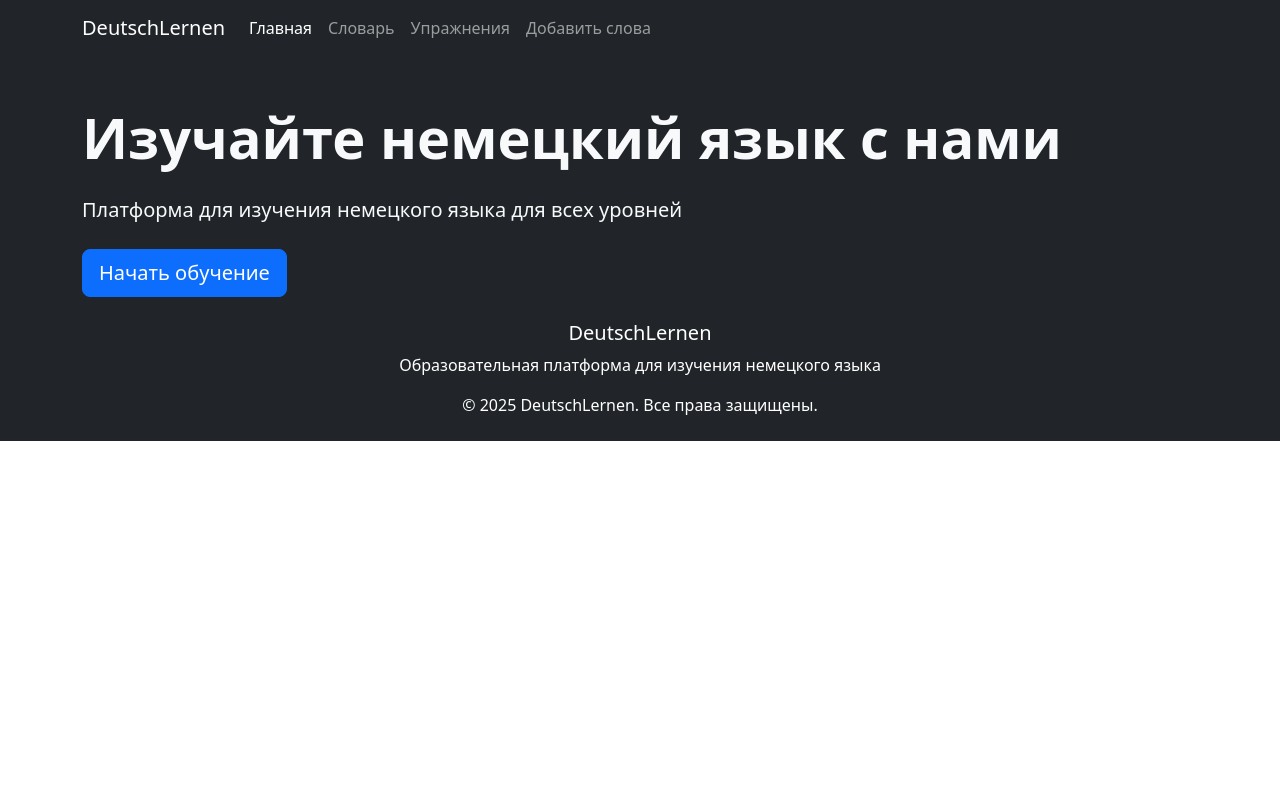
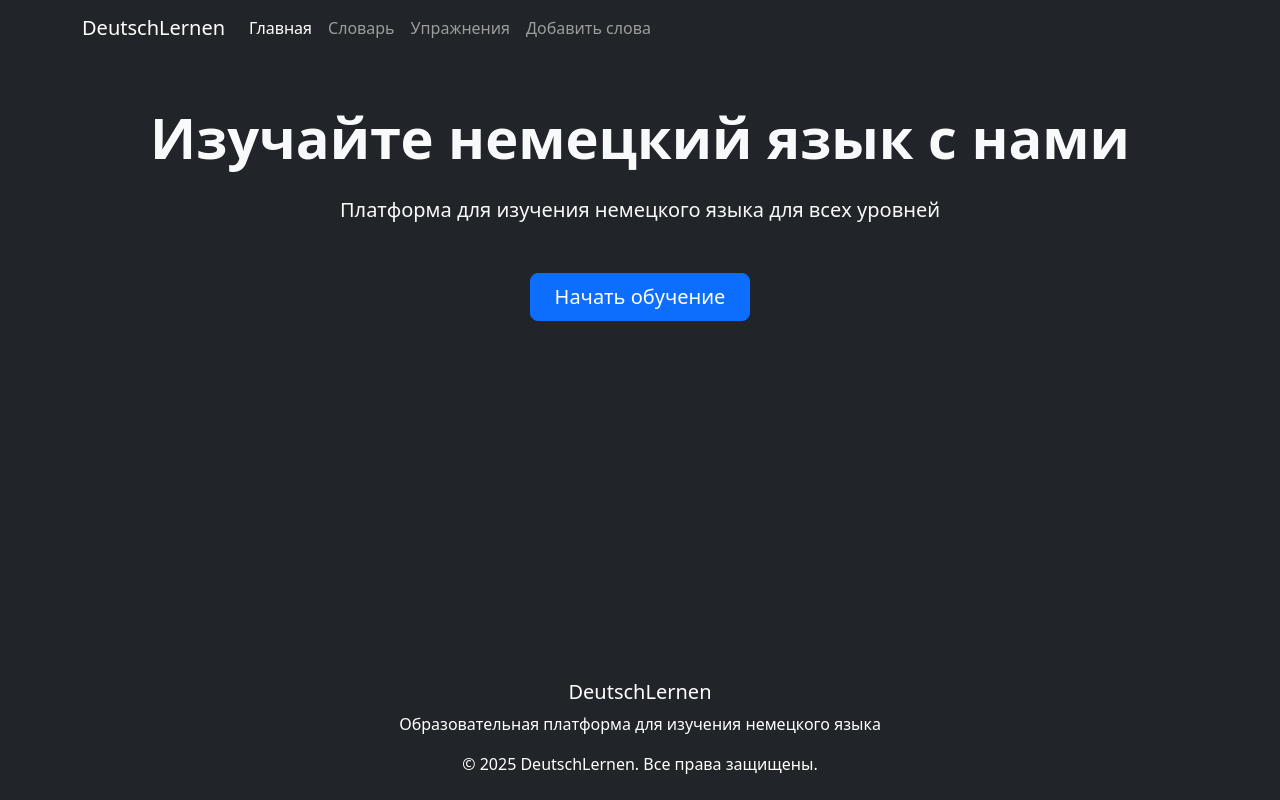
Before and after one commit to BitmanBT/LearningGerman, a Django app: page / in a window 1280 px wide. Run offline with Django 5.2, Linux system fonts and the light colour scheme.

Commit message:
Fixed the styles on the main page

```diff
--- a/learning_german/educational_platform/templates/educational_platform/index.html
+++ b/learning_german/educational_platform/templates/educational_platform/index.html
@@ -1,12 +1,12 @@
 <!DOCTYPE html>
-<html lang="ru">
+<html lang="ru" class="h-100">
 <head>
     <meta charset="UTF-8">
     <meta name="viewport" content="width=device-width, initial-scale=1.0">
     <title>DeutschLernen - Образовательная платформа для изучения немецкого языка</title>
     <link href="https://cdn.jsdelivr.net/npm/bootstrap@5.3.0/dist/css/bootstrap.min.css" rel="stylesheet">
 </head>
-<body class="d-flex flex-column min-vh-100">
+<body class="d-flex flex-column h-100 bg-dark">
     <nav class="navbar navbar-expand-lg navbar-dark bg-dark">
         <div class="container">
             <a class="navbar-brand" href="">DeutschLernen</a>
@@ -27,33 +27,29 @@
                     <li class="nav-item">
                         <a class="nav-link" href="{% url 'add_words' %}">Добавить слова</a>
                     </li>
+                </ul>
             </div>
         </div>
     </nav>
 
-    <main class="flex-grow-1">
-        <section class="bg-dark text-light p-5 p-lg-0 pt-lg-5 text-center text-sm-start">
-            <div class="container">
-                <div class="d-sm-flex align-items-center justify-content-between">
-                    <div>
-                        <h1 class="display-4 fw-bold">Изучайте немецкий язык с нами</h1>
-                        <p class="lead my-4">Платформа для изучения немецкого языка для всех уровней</p>
-                        <a href="{% url 'vocabulary' %}" class="btn btn-primary btn-lg">Начать обучение</a>
-                    </div>
-                </div>
-            </div>
-        </section>
-
-    <footer class="bg-dark text-white text-center p-4">
-        <div class="container">
-            <div class="row justify-content-center">
-                <div class="col-md-8">
-                    <h5>DeutschLernen</h5>
-                    <p>Образовательная платформа для изучения немецкого языка</p>
-                    <p class="mb-0">&copy; 2025 DeutschLernen. Все права защищены.</p>
-                </div>
+    <main class="flex-grow-1 bg-dark text-light">
+        <div class="container py-5">
+            <div class="text-center">
+                <h1 class="display-4 fw-bold mb-4">Изучайте немецкий язык с нами</h1>
+                <p class="lead mb-5">Платформа для изучения немецкого языка для всех уровней</p>
+                <a href="{% url 'vocabulary' %}" class="btn btn-primary btn-lg px-4">Начать обучение</a>
             </div>
         </div>
+    </main>
+
+    <footer class="bg-dark text-white py-4">
+        <div class="container text-center">
+            <h5>DeutschLernen</h5>
+            <p>Образовательная платформа для изучения немецкого языка</p>
+            <p class="mb-0">&copy; 2025 DeutschLernen. Все права защищены.</p>
+        </div>
     </footer>
+
+    <script src="https://cdn.jsdelivr.net/npm/bootstrap@5.3.0/dist/js/bootstrap.bundle.min.js"></script>
 </body>
 </html>
```
